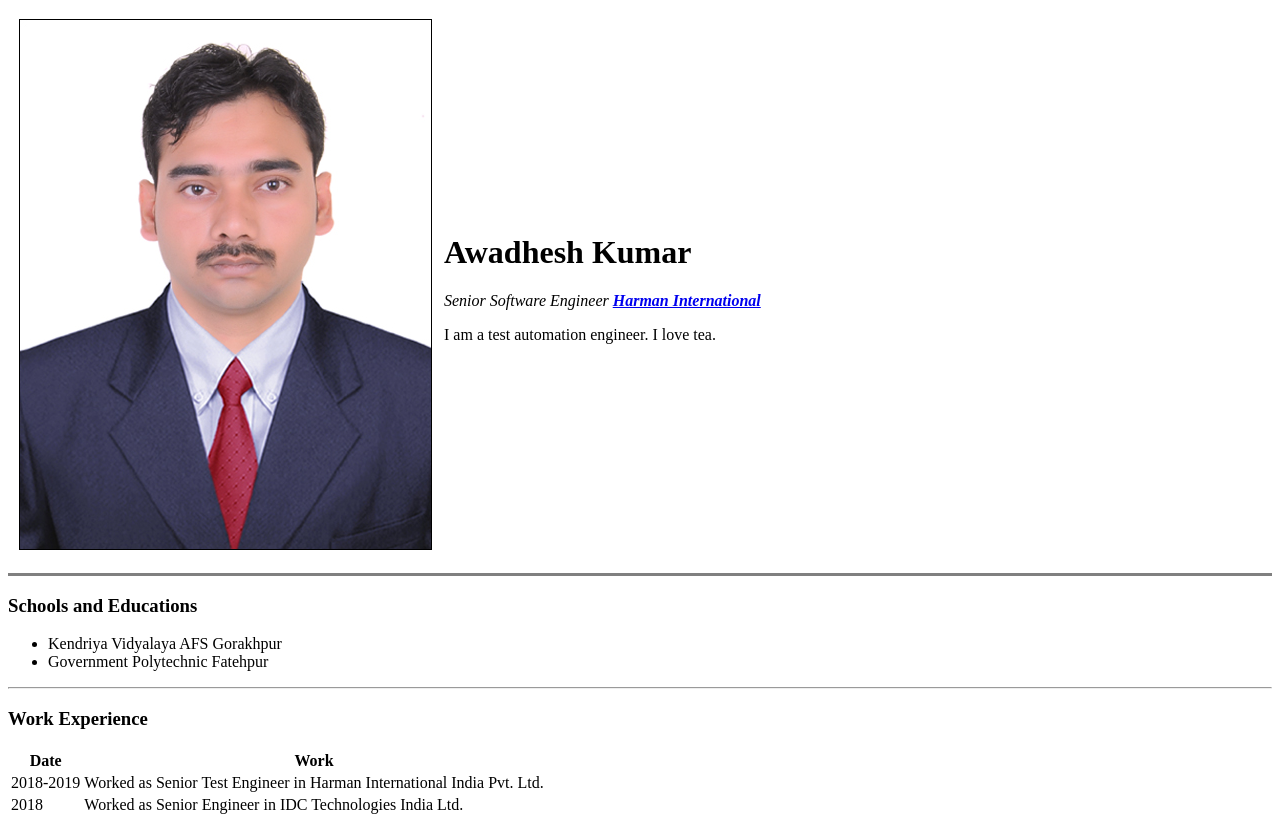
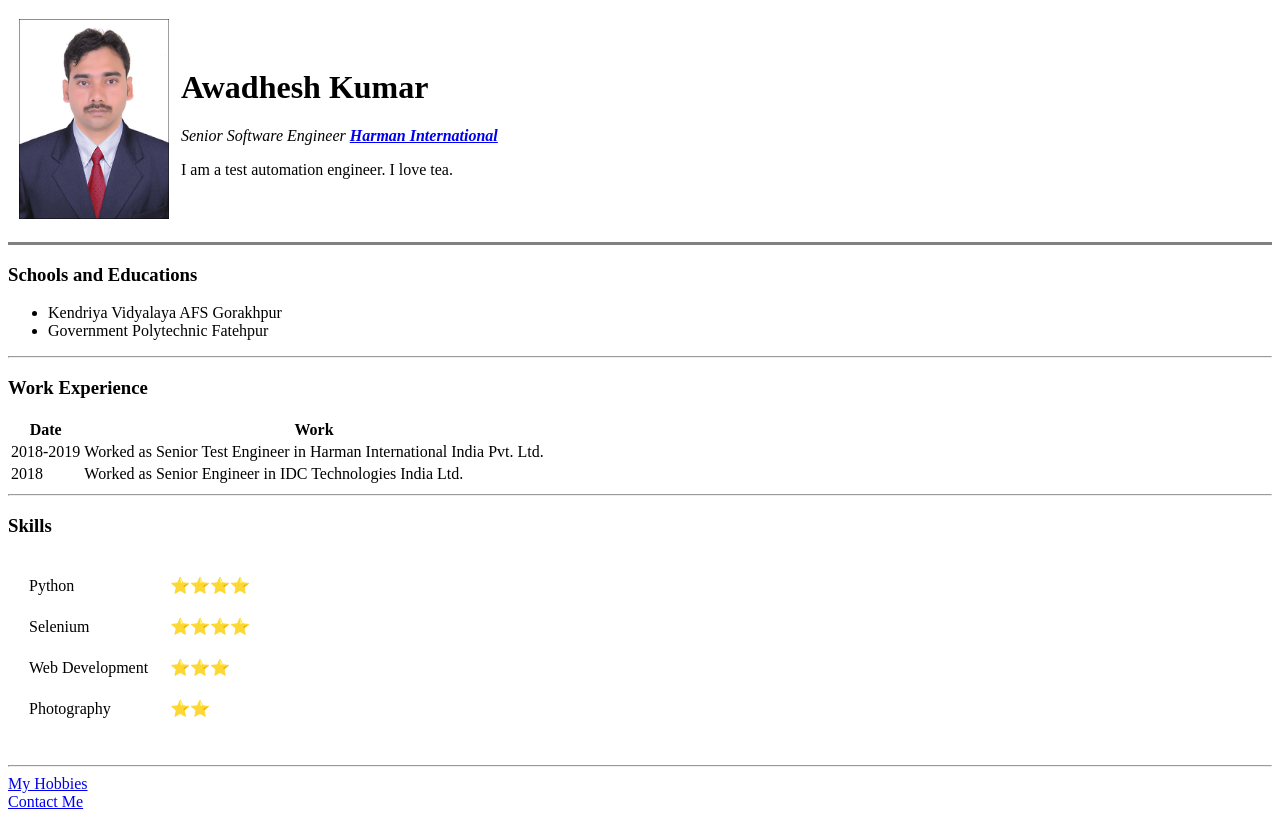
Before and after one commit to bindaas2k/cv, a plain HTML site: page index.html in a window 1280 px wide. Shown: the top 820 px of the page. Drawn offline with Linux system fonts and the light colour scheme.

Commit message:
undo changes

```diff
--- a/index.html
+++ b/index.html
@@ -9,7 +9,7 @@
 <body>
     <table cellspacing="10">
         <tr>
-            <td><img src="images/Awadhesh.jpg" alt="awadhesh profile pic"></td>
+            <td><img src="images/Awadhesh.jpg" alt="awadhesh profile pic" width="150px" height="200px"></td>
             <td>
                 <h1>Awadhesh Kumar</h1>
                 <p><em>Senior Software Engineer <strong><a href="https://pro.harman.com/">Harman International</a></strong></em></p>
```
